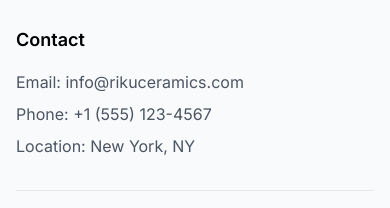
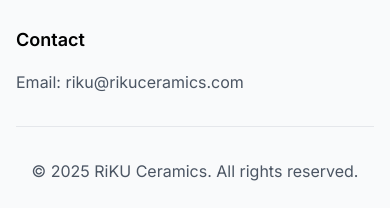
Before and after one commit to iuoqu/riku, a Next.js app: page / in a window 390 px wide. Shown: the part 3162-3370 px from the top of the page. Built offline with nearby package versions, Linux system fonts and the light colour scheme.

Commit message:
update: Remove phone number and location from footer, update email

```diff
--- a/src/components/layout/Footer.tsx
+++ b/src/components/layout/Footer.tsx
@@ -38,9 +38,7 @@
           <div>
             <h3 className="text-lg font-semibold mb-4">Contact</h3>
             <ul className="space-y-2 text-gray-600">
-              <li>Email: info@rikuceramics.com</li>
-              <li>Phone: +1 (555) 123-4567</li>
-              <li>Location: New York, NY</li>
+              <li>Email: riku@rikuceramics.com</li>
             </ul>
           </div>
         </div>
```
